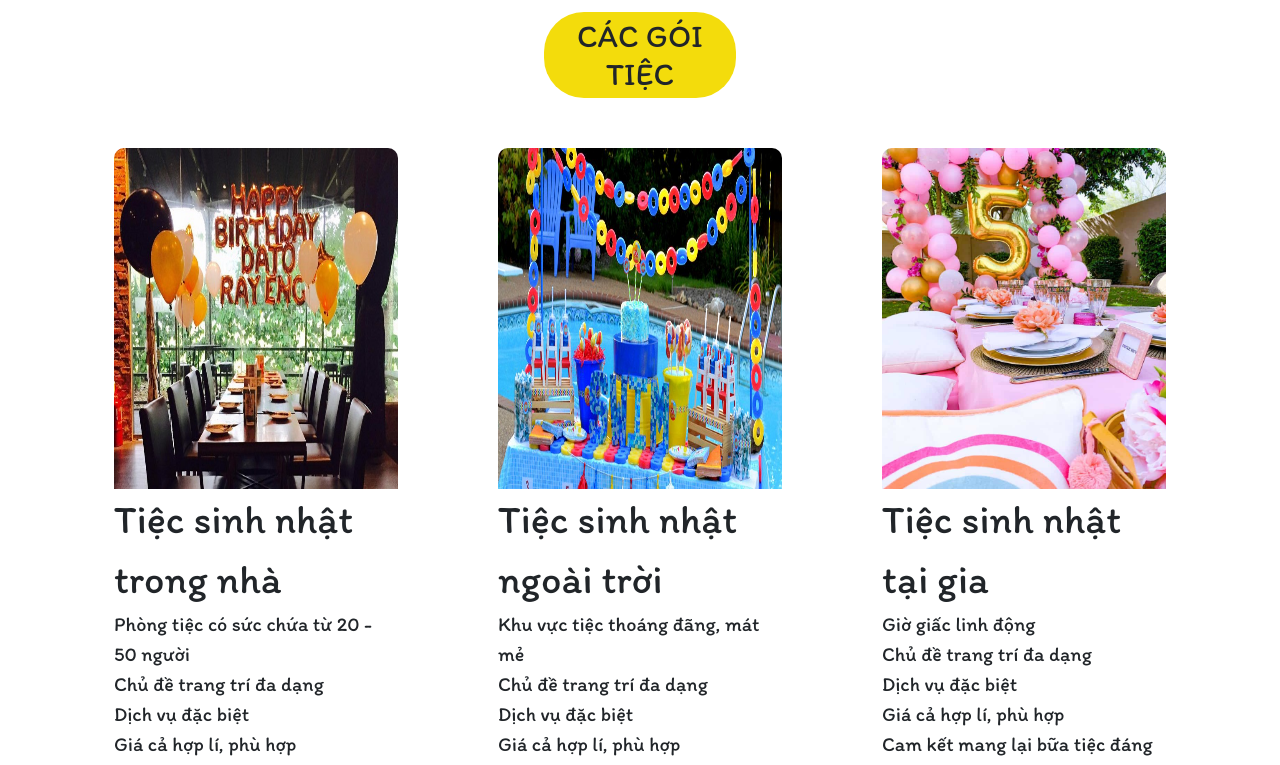
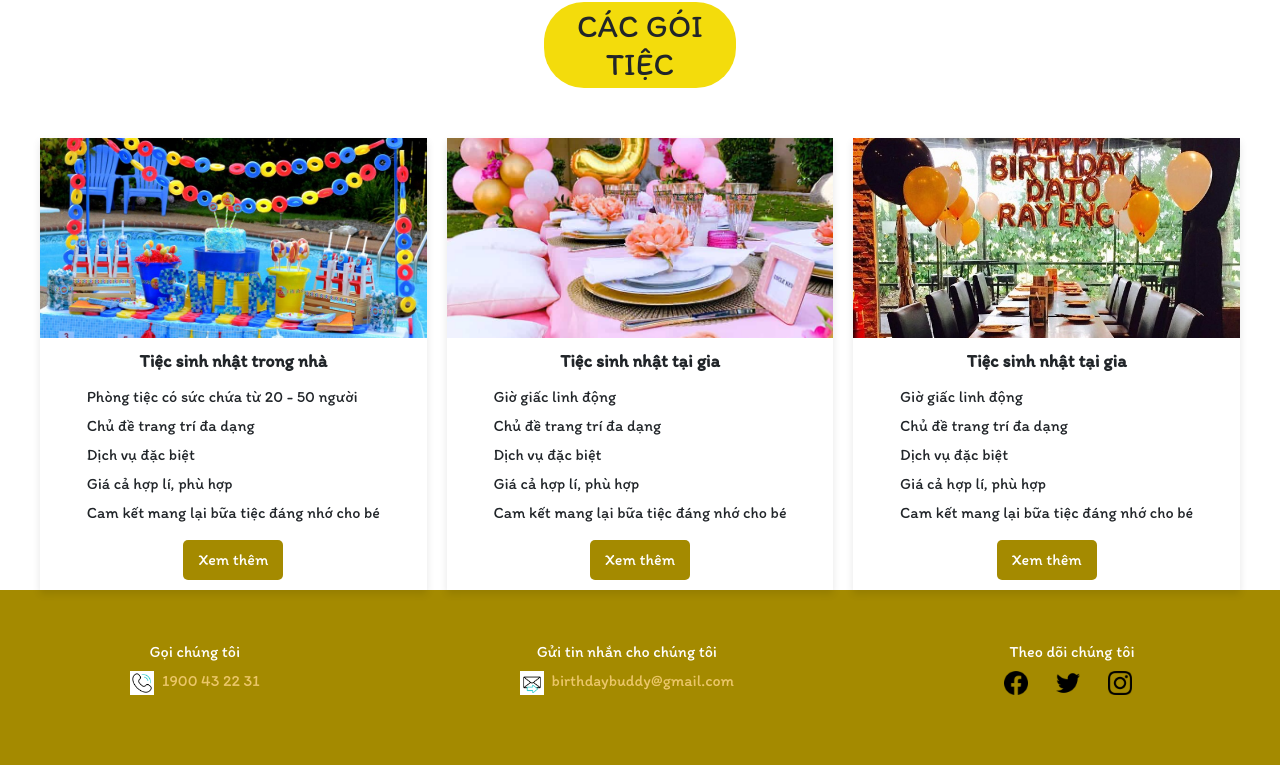
Before and after one commit to 19NgoXuanToan11/BirthdayBuddy, a React (Vite) app in the folder FrontEnd/BirthdayBuddy/: page / in a window 1280 px wide. Shown: the part 1233-1998 px from the top of the page. Built offline with nearby package versions, Linux system fonts and the light colour scheme.

Commit message:
Update "Xem thêm" and SCSS button "Xem thêm"

```diff
--- a/FrontEnd/BirthdayBuddy/package.json
+++ b/FrontEnd/BirthdayBuddy/package.json
@@ -16,7 +16,7 @@
         "react-bootstrap": "^2.9.2",
         "react-dom": "^18.2.0",
         "react-icons": "^4.12.0",
-        "react-router-dom": "^6.21.1",
+        "react-router-dom": "^6.22.1",
         "react-scroll": "^1.9.0",
         "react-slick": "^0.29.0",
         "sass": "^1.69.7",
--- a/FrontEnd/BirthdayBuddy/src/App.tsx
+++ b/FrontEnd/BirthdayBuddy/src/App.tsx
@@ -1,10 +1,13 @@
+import { BrowserRouter } from "react-router-dom";
 import "./App.scss";
 import GuestHomePage from "./Web_Application/Guest Page/components/pages/home-page/guest-home-page";
 
 function App() {
     return (
         <>
-        <GuestHomePage />
+            <BrowserRouter>
+                <GuestHomePage />
+            </BrowserRouter>
         </>
     );
 }
--- a/FrontEnd/BirthdayBuddy/src/Web_Application/Guest Page/components/atoms/guest-footer/footer.tsx
+++ b/FrontEnd/BirthdayBuddy/src/Web_Application/Guest Page/components/atoms/guest-footer/footer.tsx
@@ -1,4 +1,4 @@
-import "./footer.scss"
+import "./footer.scss";
 
 export default function GuestFooter() {
     return (
--- a/FrontEnd/BirthdayBuddy/src/Web_Application/Guest Page/components/molecules/introduction/introduction.tsx
+++ b/FrontEnd/BirthdayBuddy/src/Web_Application/Guest Page/components/molecules/introduction/introduction.tsx
@@ -1,12 +1,14 @@
-import Slider from 'react-slick';
+import Slider from "react-slick";
 import "slick-carousel/slick/slick.css";
 import "slick-carousel/slick/slick-theme.css";
-import './introduction.scss'; // Import SCSS file
+import "./introduction.scss"; // Import SCSS file
 
 function Introduction() {
-    const images = ['/src/SWP_RESOURCE/pictures/carousel_1.png',
-        '/src/SWP_RESOURCE/pictures/carousel_5(update).png',
-        '/src/SWP_RESOURCE/pictures/carousel_3.png'];
+    const images = [
+        "/src/SWP_RESOURCE/pictures/carousel_1.png",
+        "/src/SWP_RESOURCE/pictures/carousel_5(update).png",
+        "/src/SWP_RESOURCE/pictures/carousel_3.png",
+    ];
 
     const settings = {
         dots: true,
@@ -21,23 +23,23 @@ function Introduction() {
                 settings: {
                     slidesToShow: 1,
                     infinite: true,
-                }
+                },
             },
             {
                 breakpoint: 600,
                 settings: {
                     slidesToShow: 1,
-                    dots: true
-                }
+                    dots: true,
+                },
             },
             {
                 breakpoint: 480,
                 settings: {
                     slidesToShow: 1,
-                    dots: false
-                }
-            }
-        ]
+                    dots: false,
+                },
+            },
+        ],
     };
 
     return (
@@ -50,13 +52,15 @@ function Introduction() {
                 ))}
             </Slider>
             <div className="icon-body" />
-            <h1 className="title-body">
-                Lưu giữ cột mốc tuổi thơ
-            </h1>
+            <h1 className="title-body">Lưu giữ cột mốc tuổi thơ</h1>
             <h2 className="content">
                 Hãy để chúng tôi lo và con bạn chỉ việc tận hưởng niềm vui
             </h2>
-            <button className="action-button" role="button" aria-pressed="false">
+            <button
+                className="action-button"
+                role="button"
+                aria-pressed="false"
+            >
                 Đặt tiệc ngay
             </button>
         </div>
--- a/FrontEnd/BirthdayBuddy/src/Web_Application/Guest Page/components/molecules/party-information/party-information.scss
+++ b/FrontEnd/BirthdayBuddy/src/Web_Application/Guest Page/components/molecules/party-information/party-information.scss
@@ -1,9 +1,10 @@
 .party-information-container {
-    margin-top: 60px;
-    margin-bottom: -60px;
+    display: flex;
+    flex-direction: column;
+    align-items: center;
 
     h2 {
-        background-color: #F3DC0C;
+        background-color: #f3dc0c;
         display: flex;
         justify-content: center;
         width: 15%;
@@ -13,45 +14,68 @@
         text-align: center;
         text-transform: uppercase;
         padding: 5px;
+        margin-top: 50px;
+        margin-bottom: 50px;
     }
 
+    .party-list {
+        display: grid;
+        grid-template-columns: repeat(3, 1fr);
+        gap: 20px;
+        width: 100%;
+        max-width: 1200px;
 
-    .party-list {
-        display: flex;
-        justify-content: center;
+        .party-section {
+            display: flex;
+            flex-direction: column;
+            align-items: center;
+            box-shadow: 0 4px 8px rgba(0, 0, 0, 0.1);
+            transition: transform 0.3s ease;
+            overflow: hidden;
 
-        .party-section-1,
-        .party-section-2,
-        .party-section-3 {
+            &:hover {
+                transform: translateY(-5px);
+            }
+
             img {
                 width: 100%;
-                height: 50%;
-                border-top-right-radius: 10px;
-                border-top-left-radius: 10px;
+                height: 200px;
+                object-fit: cover;
             }
 
-            width: 30%;
-            height: auto;
-            padding: 50px;
+            .upper-box,
+            .party-contents {
+                padding: 10px;
+            }
 
             .upper-box {
-                font-size: 40px;
+                font-size: 18px;
+                font-weight: bold;
+                text-align: center;
             }
 
             .party-contents {
                 list-style: none;
-                font-size: 20px;
+                padding: 0;
+                li {
+                    margin-bottom: 5px;
+                }
             }
 
             .under-box {
-                background-color: #D9D9D9;
-                padding-left: 5px;
-                border-radius: 0 0 10px 10px;
+                margin: 10px 0;
+                a {
+                    display: inline-block;
+                    padding: 8px 15px;
+                    background-color: #a48a00;
+                    color: white;
+                    border-radius: 5px;
+                    text-decoration: none;
+                    transition: background-color 0.3s ease;
 
-                a {
-                    text-decoration: none;
-                    color: black;
-                    font-size: 17px;
+                    &:hover {
+                        background-color: darken(#a48a00, 10%);
+                    }
                 }
             }
         }
--- a/FrontEnd/BirthdayBuddy/src/Web_Application/Guest Page/components/molecules/party-information/party-information.tsx
+++ b/FrontEnd/BirthdayBuddy/src/Web_Application/Guest Page/components/molecules/party-information/party-information.tsx
@@ -1,61 +1,72 @@
-import './party-information.scss'
+import { Link } from "react-router-dom";
+import "./party-information.scss";
+
+export const parties = [
+    {
+        id: 1,
+        name: "Tiệc sinh nhật trong nhà",
+        imgUrl: "../../../../../../src/SWP_RESOURCE/pictures/pool-party.jpg",
+        description: [
+            "Phòng tiệc có sức chứa từ 20 - 50 người",
+            "Chủ đề trang trí đa dạng",
+            "Dịch vụ đặc biệt",
+            "Giá cả hợp lí, phù hợp",
+            "Cam kết mang lại bữa tiệc đáng nhớ cho bé",
+        ],
+    },
+    {
+        id: 2,
+        name: "Tiệc sinh nhật tại gia",
+        imgUrl: "../../../../../../src/SWP_RESOURCE/pictures/home-birthday.jpg",
+        description: [
+            "Giờ giấc linh động",
+            "Chủ đề trang trí đa dạng",
+            "Dịch vụ đặc biệt",
+            "Giá cả hợp lí, phù hợp",
+            "Cam kết mang lại bữa tiệc đáng nhớ cho bé",
+        ],
+    },
+    {
+        id: 3,
+        name: "Tiệc sinh nhật tại gia",
+        imgUrl: "../../../../../../src/SWP_RESOURCE/pictures/birthday-restaurant-inside.jpg",
+        description: [
+            "Giờ giấc linh động",
+            "Chủ đề trang trí đa dạng",
+            "Dịch vụ đặc biệt",
+            "Giá cả hợp lí, phù hợp",
+            "Cam kết mang lại bữa tiệc đáng nhớ cho bé",
+        ],
+    },
+];
 
 function PartyInformation() {
     return (
-    <div className='party-information-container'>
+        <div className="party-information-container">
             <h2>Các gói tiệc</h2>
             <div className="party-list">
-        <div className="party-section-1">
-          <img src="../../../../../../src/SWP_RESOURCE/pictures/birthday-restaurant-inside.jpg" alt="inside-restaurant.jpg" />
-          <div className="upper-box">
-            Tiệc sinh nhật trong nhà
-          </div>
+                {parties.map((party) => (
+                    <div className="party-section" key={party.id}>
+                        <img src={party.imgUrl} alt={party.name} />
+                        <div className="upper-box">{party.name}</div>
                         <div className="party-contents">
-            <li>Phòng tiệc có sức chứa từ 20 - 50 người</li>
-            <li>Chủ đề trang trí đa dạng</li>
-            <li>Dịch vụ đặc biệt</li>
-            <li>Giá cả hợp lí, phù hợp</li>
-            <li>Cam kết mang lại bữa tiệc đáng nhớ cho bé</li>
+                            {party.description.map((desc, index) => (
+                                <li key={index}>{desc}</li>
+                            ))}
                         </div>
                         <div className="under-box">
-            <a href="" type='submit'>Xem thêm</a>
+                            <Link
+                                to={`/detail/${party.id}`}
+                                className="view-more"
+                            >
+                                Xem thêm
+                            </Link>
                         </div>
                     </div>
-        <div className="party-section-2">
-          <img src="../../../../../../src/SWP_RESOURCE/pictures/pool-party.jpg" alt="outside-restaurant.jpg" />
-          <div className="upper-box">
-            Tiệc sinh nhật ngoài trời
-          </div>
-          <div className="party-contents">
-            <li>Khu vực tiệc thoáng đãng, mát mẻ</li>
-            <li>Chủ đề trang trí đa dạng</li>
-            <li>Dịch vụ đặc biệt</li>
-            <li>Giá cả hợp lí, phù hợp</li>
-            <li>Cam kết mang lại bữa tiệc đáng nhớ cho bé</li>
-          </div>
-          <div className="under-box">
-            <a href="" type='submit'>Xem thêm</a>
+                ))}
             </div>
         </div>
-        <div className="party-section-3">
-          <img src="../../../../../../src/SWP_RESOURCE/pictures/home-birthday.jpg" alt="home-birthday.jpg" />
-          <div className="upper-box">
-            Tiệc sinh nhật tại gia
-          </div>
-          <div className="party-contents">
-            <li>Giờ giấc linh động</li>
-            <li>Chủ đề trang trí đa dạng</li>
-            <li>Dịch vụ đặc biệt</li>
-            <li>Giá cả hợp lí, phù hợp</li>
-            <li>Cam kết mang lại bữa tiệc đáng nhớ cho bé</li>
-          </div>
-          <div className="under-box">
-            <a href="" type='submit'>Xem thêm</a>
-          </div>
-        </div>
-      </div>
-    </div>
-  )
+    );
 }
 
-export default PartyInformation
+export default PartyInformation;
--- a/FrontEnd/BirthdayBuddy/src/Web_Application/Guest Page/components/templates/home-template/guest-home.tsx
+++ b/FrontEnd/BirthdayBuddy/src/Web_Application/Guest Page/components/templates/home-template/guest-home.tsx
@@ -1,13 +1,16 @@
 import Introduction from "../../molecules/introduction/introduction";
 import PartyInformation from "../../molecules/party-information/party-information";
+import { Routes, Route } from "react-router-dom";
 
 function GuestHomeTemplate() {
     return (
         <>
-        <Introduction />
-        <PartyInformation />
+            <Introduction />
+            <Routes>
+                <Route path="/" element={<PartyInformation />} />
+            </Routes>
         </>
-    )
+    );
 }
 
 export default GuestHomeTemplate;
```
Also changed, not shown: FrontEnd/BirthdayBuddy/src/Web_Application/Guest Page/components/atoms/guest-header/header.tsx (+7 -3 lines), FrontEnd/BirthdayBuddy/src/Web_Application/Guest Page/components/atoms/guest-header/header.scss (line endings or trailing spaces), FrontEnd/BirthdayBuddy/src/Web_Application/Guest Page/components/molecules/introduction/introduction.scss (line endings or trailing spaces), 1 other file (tests, documents, lock files or other folders). Lines whose indentation alone changed are shown as unchanged.
